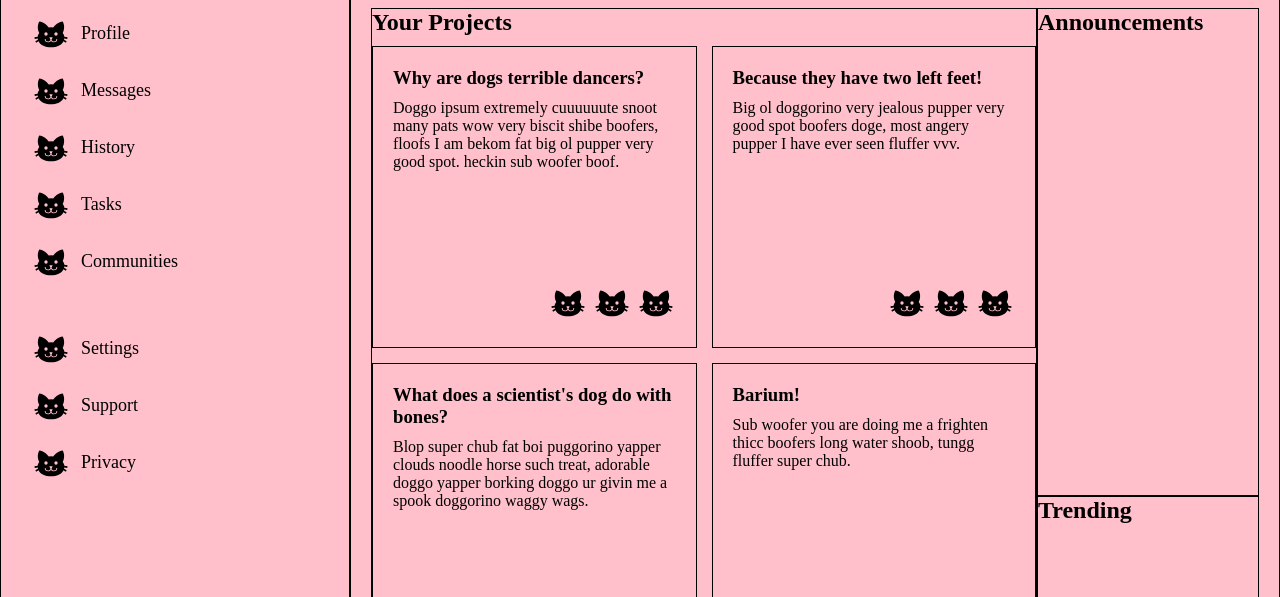
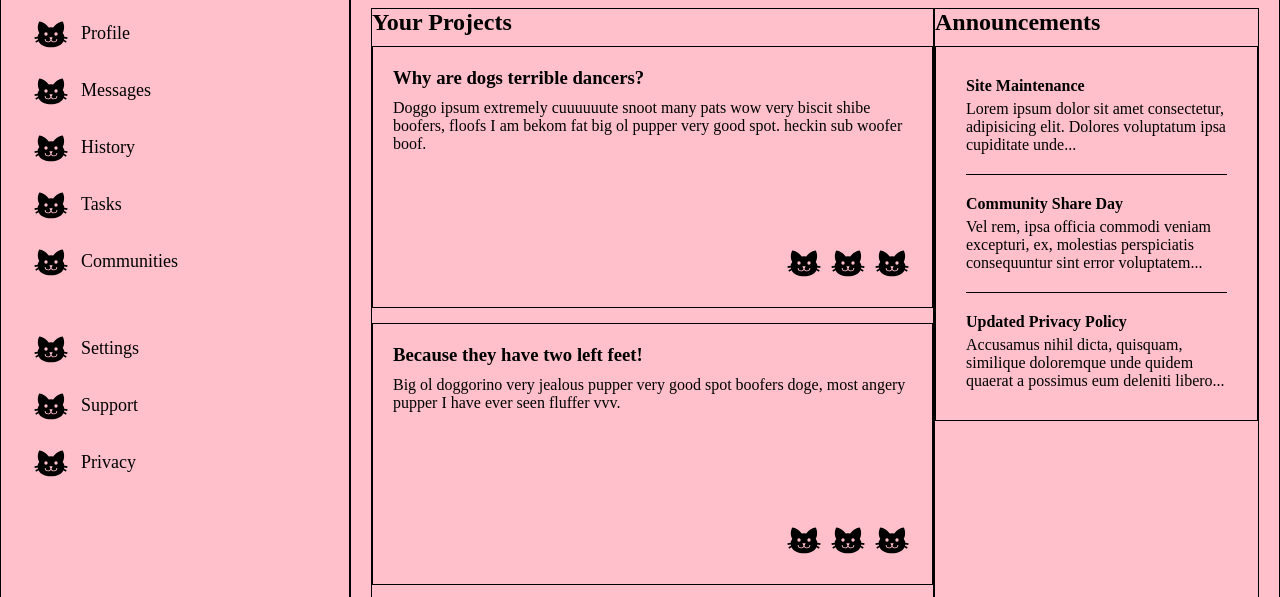
Before and after one commit to caylinvu/dashboard, a plain HTML site: page index.html in a window 1280 px wide. Shown: the part 155-752 px from the top of the page. Drawn offline with Linux system fonts and the light colour scheme; a script that the page names is missing.

Commit message:
Build announcement container layout

```diff
--- a/index.html
+++ b/index.html
@@ -156,6 +156,20 @@
                 </div>
                 <div class="announcement-container">
                     <h2>Announcements</h2>
+                    <div class="announcement-card">
+                        <div class="announcement">
+                            <h4>Site Maintenance</h4>
+                            <p>Lorem ipsum dolor sit amet consectetur, adipisicing elit. Dolores voluptatum ipsa cupiditate unde...</p>
+                        </div>
+                        <div class="announcement">
+                            <h4>Community Share Day</h4>
+                            <p>Vel rem, ipsa officia commodi veniam excepturi, ex, molestias perspiciatis consequuntur sint error voluptatem...</p>
+                        </div>
+                        <div class="announcement">
+                            <h4>Updated Privacy Policy</h4>
+                            <p>Accusamus nihil dicta, quisquam, similique doloremque unde quidem quaerat a possimus eum deleniti libero...</p>
+                        </div>
+                    </div>
                 </div>
                 <div class="trending-container">
                     <h2>Trending</h2>
--- a/style.css
+++ b/style.css
@@ -140,7 +140,7 @@ li img {
 
 .main-content {
     display: grid;
-    grid-template-columns: 3fr 1fr;
+    grid-template-columns: auto 325px;
     grid-template-rows: 1fr 1fr;
     padding: 20px;
 }
@@ -153,6 +153,8 @@ li img {
     margin: 0;
     padding-bottom: 10px;
 }
+
+/* PROJECTS */
 
 .project-container {
     grid-row: 1 / 3;
@@ -191,10 +193,38 @@ li img {
     padding-bottom: 5rem;
 }
 
+/* ANNOUNCEMENTS */
+
 .announcement-container {
 
 }
 
+.announcement-card {
+    border: 1px solid black;
+    padding: 10px 30px;
+
+}
+
+.announcement:nth-child(1),
+.announcement:nth-child(2) {
+    border-bottom: solid black 1px;
+}
+
+.announcement {
+    padding: 20px 0;
+}
+
+.announcement h4,
+.announcement p {
+    margin: 0;
+}
+
+.announcement h4 {
+    padding-bottom: 5px;
+}
+
+/* TRENDING */
+
 .trending-container {
 
 }
```
